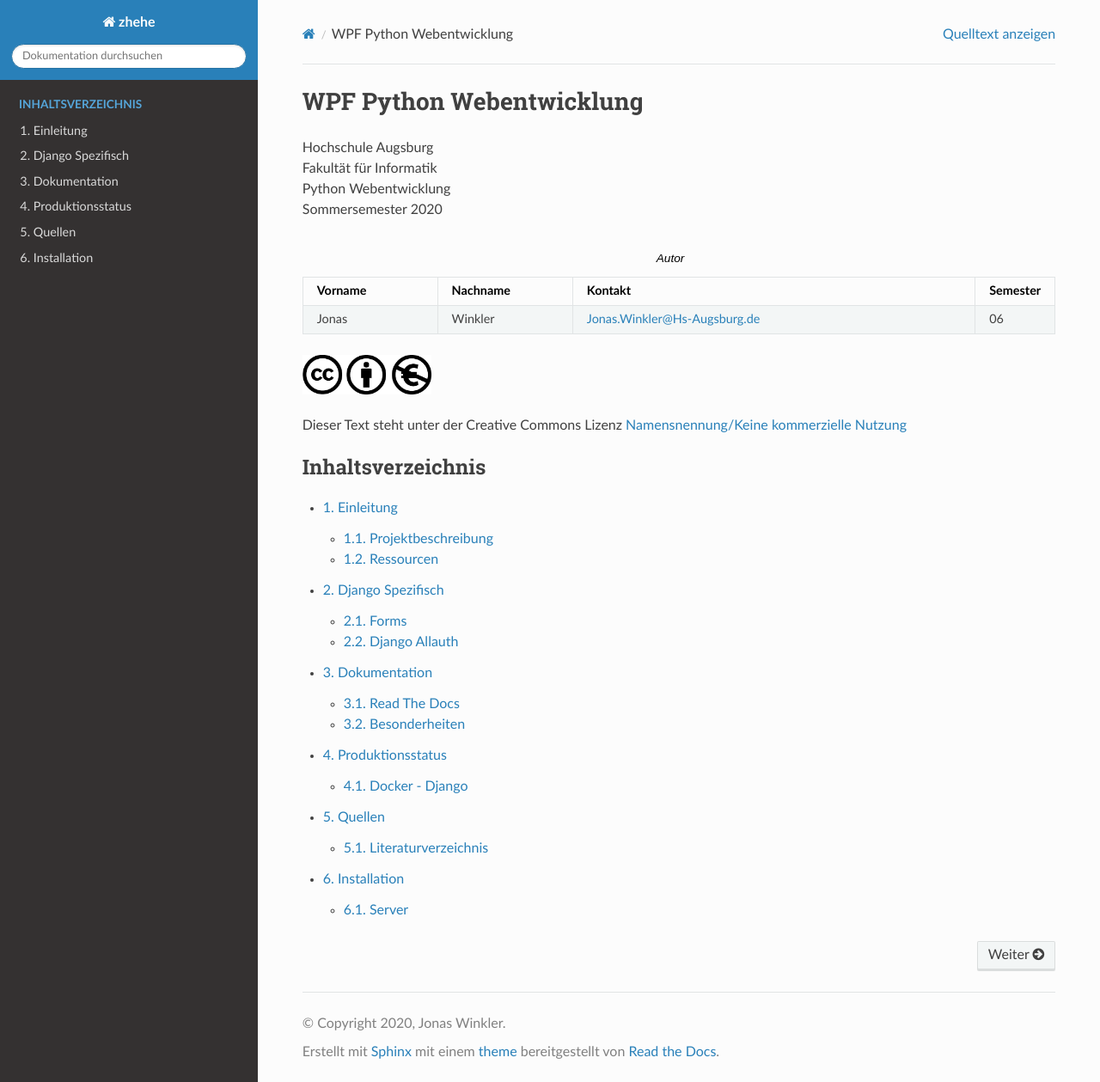
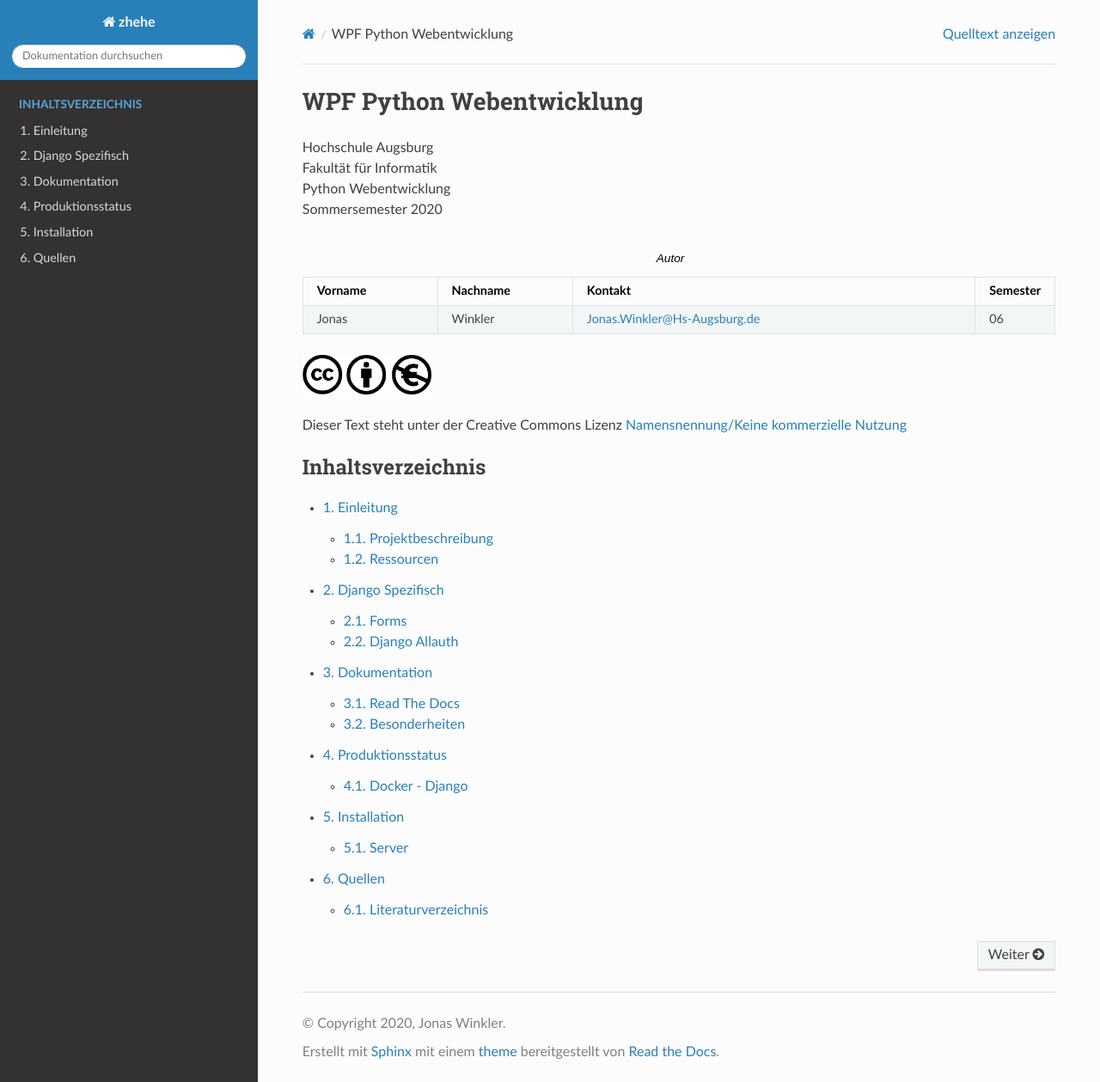
Before and after one commit to Winkler-Jonas/python-web-wpf, a Sphinx documentation site: the page built from zhehe/docs/source/index.rst, in a window 1280 px wide and 1259 px high. Shown: the whole window at 86% size. Built offline with Sphinx 7.4.7 and the Read the Docs theme 2.0.0, drawn with Linux system fonts in a browser that asks for light colours.

Commit message:
changed doc order

```diff
--- a/zhehe/docs/source/index.rst
+++ b/zhehe/docs/source/index.rst
@@ -37,5 +37,5 @@ Dieser Text steht unter der Creative Commons Lizenz
    django_specifics/index
    documentation/index
    production/index
+   setup/index
    bibliography/index
-   setup/index
```
